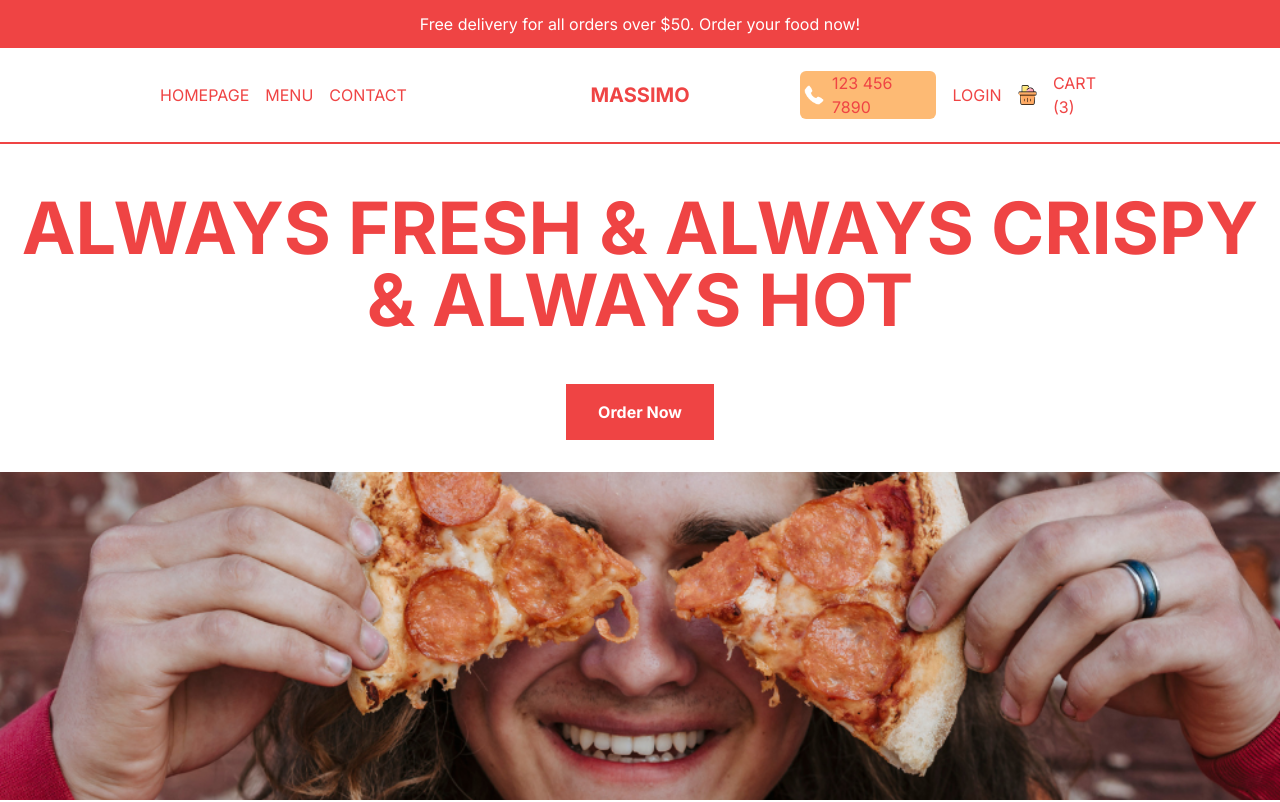
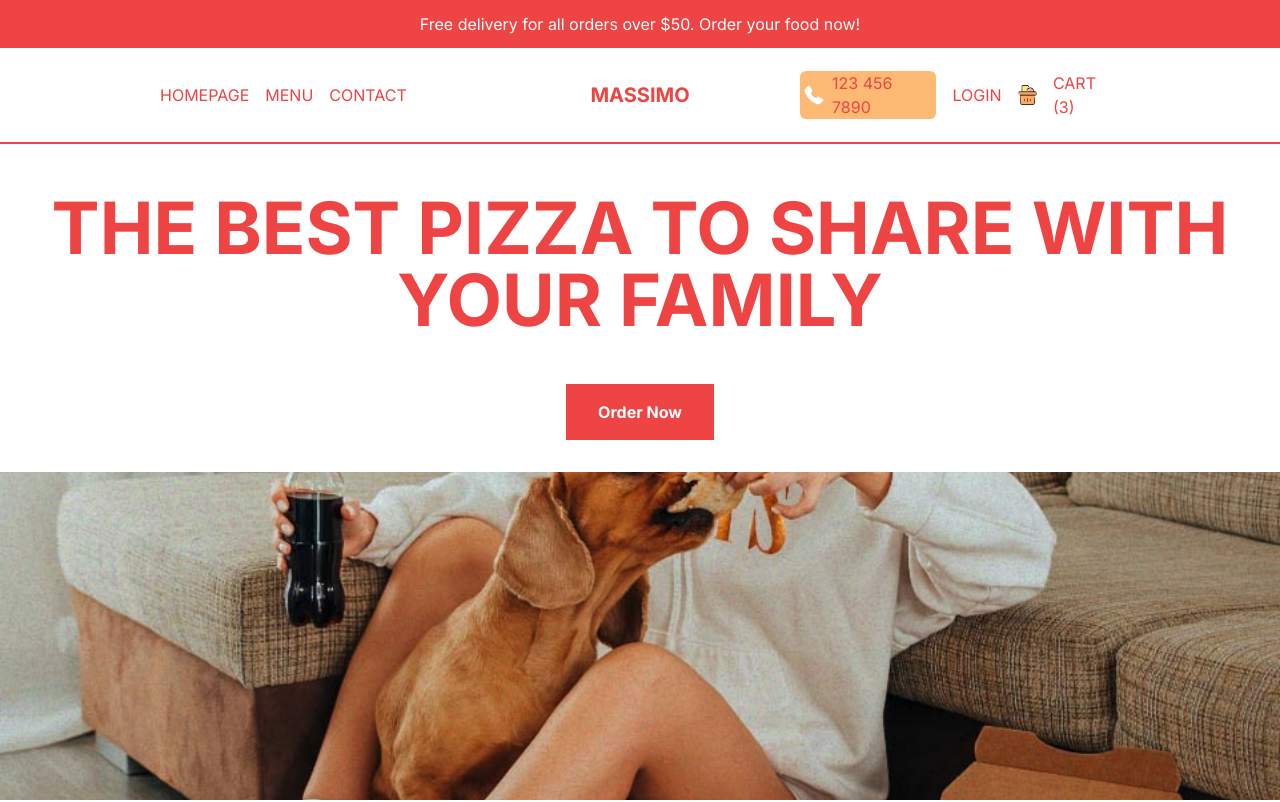
Before and after one commit to echi7/food-delivery, a Next.js app: page / in a window 1280 px wide. Shown: the top 802 px of the page. Built offline with nearby package versions, Linux system fonts and the light colour scheme.

Commit message:
completing logic for sliding images loop

```diff
--- a/src/components/Slider.tsx
+++ b/src/components/Slider.tsx
@@ -1,6 +1,6 @@
 "use client"
 
-import React, { useState } from "react";
+import React, { useEffect, useState } from "react";
 import Image from "next/image";
 
 const data = [
@@ -23,6 +23,15 @@
 
 const Slider = () => {
     const [currentSlide, setCurrentSlide] = useState(0)
+
+    useEffect(() => {
+        const interval = setInterval (
+            () => setCurrentSlide((prev) => (prev === data.length - 1? 0 : prev + 1)),
+            2000
+        );
+        return () => clearInterval(interval);
+    }, []);
+
     return (
         <div className="flex flex-col h-[calc(100vh-6rem)] md:h-[calc(100vh-9rem)]">
             {/* TEXT CONTAINER */}
```
